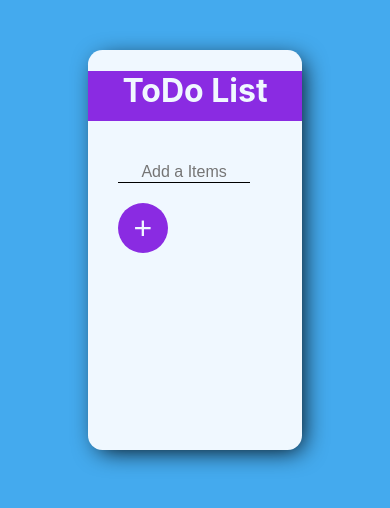
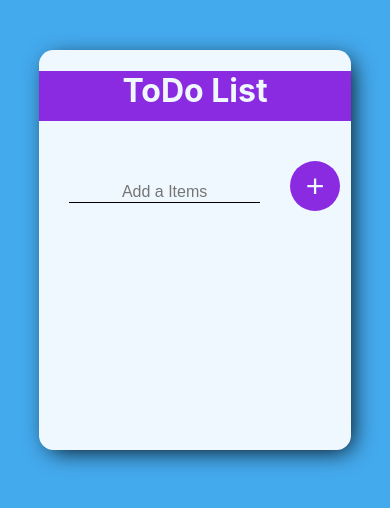
Before and after one commit to Hajarampatel/ToDoLIst, a React (Create React App) app: page / in a window 390 px wide. Shown: the top 508 px of the page. Built offline with nearby package versions, Linux system fonts and the light colour scheme.

Commit message:
Update index.css

```diff
--- a/src/index.css
+++ b/src/index.css
@@ -98,6 +98,6 @@ box-shadow: 5px 5px 15px -5px rgb(0, 0, 0, 0.3);
 
 @media (max-width: 768px) {
   .center_div {
-    width: 55%;
+    width: 80%;
   }
 }
```
